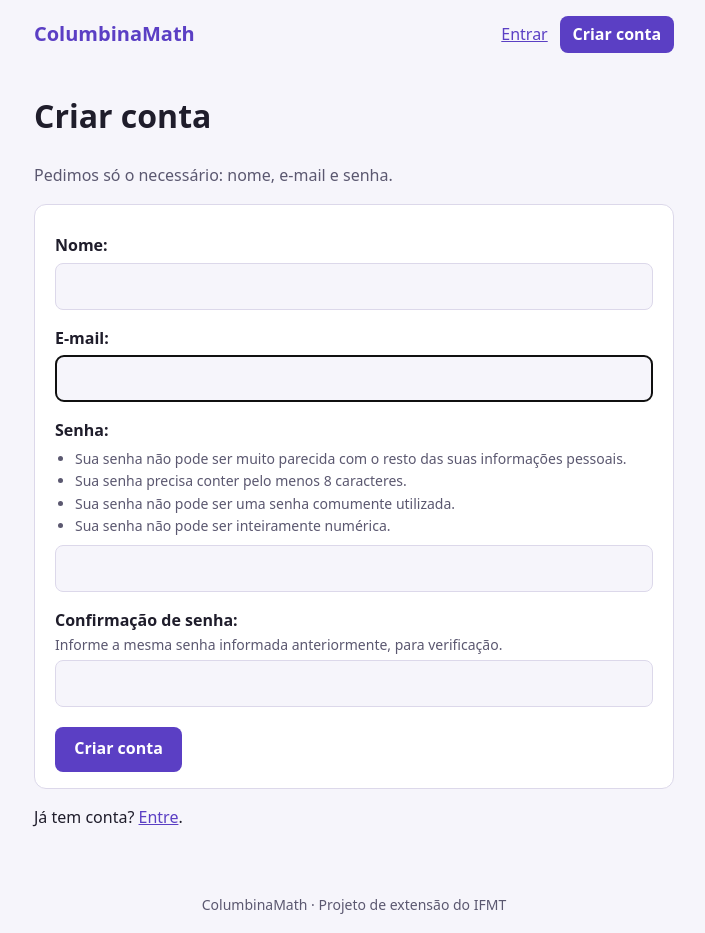
After one commit to th1agopaes/columbinamath, a Django app: page /conta/cadastro/ in a window 1280 px wide. The commit adds this page. Shown: the whole page, without its empty margins (286-991 px from the left). Run offline with Django 5.2, Linux system fonts and the light colour scheme; parts of the project's set-up code (start-up, migrations or seed data) failed here and were passed over.

Commit message:
feat(usuarios): criar conta e entrar com e-mail (#65)
* feat(usuarios): criar conta e entrar com e-mail

Cadastro de estudante (nome, e-mail e senha), login por e-mail sem diferenciar maiúsculas, logout por POST e navegação que mostra quem está conectado.

Refs #43

* docs(scrum): registrar a conclusão da US07

Refs #43

```diff
--- a/backend/config/settings.py
+++ b/backend/config/settings.py
@@ -138,3 +138,8 @@ MAILERS = {
 
 # Modelo de usuário personalizado (definido antes da primeira migração)
 AUTH_USER_MODEL = "usuarios.Usuario"
+
+# Login: para onde ir quando é preciso entrar, depois de entrar e depois de sair
+LOGIN_URL = "usuarios:entrar"
+LOGIN_REDIRECT_URL = "conteudos:lista"
+LOGOUT_REDIRECT_URL = "conteudos:lista"
--- a/backend/config/urls.py
+++ b/backend/config/urls.py
@@ -20,5 +20,6 @@ from django.urls import include, path
 
 urlpatterns = [
     path("admin/", admin.site.urls),
+    path("", include("usuarios.urls")),
     path("", include("conteudos.urls")),
 ]
--- a/backend/usuarios/admin.py
+++ b/backend/usuarios/admin.py
@@ -12,5 +12,7 @@ class UsuarioAdmin(UserAdmin):
     add_fieldsets = UserAdmin.add_fieldsets + (
         ("ColumbinaMath", {"fields": ("email", "tipo")}),
     )
-    list_display = ("username", "email", "first_name", "tipo", "is_staff")
+    list_display = ("email", "first_name", "tipo", "is_active", "is_staff")
     list_filter = UserAdmin.list_filter + ("tipo",)
+    search_fields = ("email", "first_name", "last_name")
+    ordering = ("email",)
--- /dev/null
+++ b/backend/usuarios/forms.py
@@ -0,0 +1,49 @@
+from django import forms
+from django.contrib.auth.forms import AuthenticationForm, BaseUserCreationForm
+
+from .models import TipoUsuario, Usuario
+
+
+class CadastroForm(BaseUserCreationForm):
+    """Cadastro de estudante: só nome, e-mail e senha (RNF003, LGPD)."""
+
+    class Meta:
+        model = Usuario
+        fields = ("first_name", "email")
+        labels = {"first_name": "Nome", "email": "E-mail"}
+
+    def __init__(self, *args, **kwargs):
+        super().__init__(*args, **kwargs)
+        self.fields["first_name"].required = True
+
+    def clean_email(self):
+        email = self.cleaned_data["email"].strip().lower()
+        if Usuario.objects.filter(email__iexact=email).exists():
+            raise forms.ValidationError("Já existe uma conta com este e-mail.")
+        return email
+
+    def save(self, commit=True):
+        usuario = super().save(commit=False)
+        # O username é obrigatório no AbstractUser; usamos o próprio e-mail.
+        usuario.username = usuario.email
+        usuario.tipo = TipoUsuario.ALUNO
+        if commit:
+            usuario.save()
+        return usuario
+
+
+class EntrarForm(AuthenticationForm):
+    """Login por e-mail e senha."""
+
+    # A mensagem não diz qual dos dois campos está errado (US07).
+    error_messages = {
+        **AuthenticationForm.error_messages,
+        "invalid_login": "E-mail ou senha incorretos. Confira e tente de novo.",
+    }
+
+    def __init__(self, *args, **kwargs):
+        super().__init__(*args, **kwargs)
+        self.fields["username"].label = "E-mail"
+        self.fields["username"].widget = forms.EmailInput(
+            attrs={"autofocus": True, "autocomplete": "email"}
+        )
--- a/backend/usuarios/models.py
+++ b/backend/usuarios/models.py
@@ -1,4 +1,4 @@
-from django.contrib.auth.models import AbstractUser
+from django.contrib.auth.models import AbstractUser, UserManager
 from django.db import models
 
 
@@ -10,10 +10,19 @@ class TipoUsuario(models.TextChoices):
     ADMIN = "administrador", "Administrador"
 
 
+class UsuarioManager(UserManager):
+    """Gerenciador de usuários com login por e-mail, sem diferenciar maiúsculas."""
+
+    def get_by_natural_key(self, username):
+        # O Django chama este método no login, passando o valor do USERNAME_FIELD.
+        return self.get(**{f"{self.model.USERNAME_FIELD}__iexact": username})
+
+
 class Usuario(AbstractUser):
     """Usuário do ColumbinaMath.
 
     Herda de AbstractUser os dados de acesso (nome, e-mail, senha com hash e situação) e acrescenta o tipo de perfil.
+    O login é feito pelo e-mail, como no método autenticar(email, senha) do diagrama de classes.
     """
 
     email = models.EmailField("endereço de e-mail", unique=True)
@@ -24,9 +33,21 @@ class Usuario(AbstractUser):
         default=TipoUsuario.ALUNO,
     )
 
+    objects = UsuarioManager()
+
+    # O e-mail identifica o usuário no login; o username continua existindo
+    # porque o AbstractUser e o painel administrativo dependem dele.
+    USERNAME_FIELD = "email"
+    REQUIRED_FIELDS = ["username"]
+
     class Meta:
         verbose_name = "usuário"
         verbose_name_plural = "usuários"
 
     def __str__(self):
-        return self.get_full_name() or self.username
+        return self.get_full_name() or self.email
+
+    def desativar(self):
+        """Desativa a conta sem apagar o histórico (RF001)."""
+        self.is_active = False
+        self.save(update_fields=["is_active"])
--- /dev/null
+++ b/backend/usuarios/urls.py
@@ -0,0 +1,12 @@
+from django.contrib.auth.views import LogoutView
+from django.urls import path
+
+from . import views
+
+app_name = "usuarios"
+
+urlpatterns = [
+    path("conta/entrar/", views.EntrarView.as_view(), name="entrar"),
+    path("conta/sair/", LogoutView.as_view(), name="sair"),
+    path("conta/cadastro/", views.cadastrar, name="cadastro"),
+]
--- a/backend/usuarios/views.py
+++ b/backend/usuarios/views.py
@@ -1 +1,40 @@
-# Create your views here.
+from django.conf import settings
+from django.contrib.auth import login
+from django.contrib.auth.views import LoginView
+from django.shortcuts import redirect, render
+from django.utils.http import url_has_allowed_host_and_scheme
+from django.views.decorators.http import require_http_methods
+
+from .forms import CadastroForm, EntrarForm
+
+
+class EntrarView(LoginView):
+    """Login por e-mail (RF001). Quem já está conectado volta para a trilha."""
+
+    form_class = EntrarForm
+    template_name = "usuarios/entrar.html"
+    redirect_authenticated_user = True
+
+
+@require_http_methods(["GET", "POST"])
+def cadastrar(request):
+    """Cria a conta de estudante e já entra com ela (US07)."""
+    if request.user.is_authenticated:
+        return redirect(settings.LOGIN_REDIRECT_URL)
+
+    proximo = request.POST.get("next") or request.GET.get("next", "")
+    if request.method == "POST":
+        form = CadastroForm(request.POST)
+        if form.is_valid():
+            usuario = form.save()
+            login(request, usuario, backend="django.contrib.auth.backends.ModelBackend")
+            # Só redireciona para endereços do próprio site (evita open redirect).
+            if url_has_allowed_host_and_scheme(
+                proximo, allowed_hosts={request.get_host()}
+            ):
+                return redirect(proximo)
+            return redirect(settings.LOGIN_REDIRECT_URL)
+    else:
+        form = CadastroForm()
+
+    return render(request, "usuarios/cadastro.html", {"form": form, "next": proximo})
--- a/frontend/static/css/estilo.css
+++ b/frontend/static/css/estilo.css
@@ -51,6 +51,42 @@ a {
 .rodape {
   padding: 1rem;
   text-align: center;
+}
+
+.cabecalho {
+  display: flex;
+  flex-wrap: wrap;
+  gap: 0.5rem 1rem;
+  align-items: center;
+  justify-content: space-between;
+  max-width: 42rem;
+  margin: 0 auto;
+}
+
+.menu {
+  display: flex;
+  flex-wrap: wrap;
+  gap: 0.75rem;
+  align-items: center;
+}
+
+.menu form {
+  margin: 0;
+}
+
+.saudacao {
+  color: var(--texto-suave);
+}
+
+/* Botão com aparência de link (o "Sair" precisa ser um POST) */
+.link {
+  padding: 0;
+  border: 0;
+  background: none;
+  color: var(--destaque);
+  font: inherit;
+  text-decoration: underline;
+  cursor: pointer;
 }
 
 .marca {
@@ -175,3 +211,42 @@ fieldset label {
   margin-top: 0;
   font-weight: 600;
 }
+
+.botao-pequeno {
+  padding: 0.35rem 0.8rem;
+}
+
+/* Formulários de conta e de turma */
+.formulario label {
+  display: block;
+  margin-top: 0.75rem;
+  font-weight: 600;
+}
+
+.formulario input[type="text"],
+.formulario input[type="email"],
+.formulario input[type="password"] {
+  width: 100%;
+  margin: 0.25rem 0;
+  padding: 0.6rem;
+  border: 1px solid var(--borda);
+  border-radius: 0.5rem;
+  background: var(--fundo);
+  color: var(--texto);
+  font: inherit;
+}
+
+.formulario .helptext {
+  display: block;
+  color: var(--texto-suave);
+  font-size: 0.875rem;
+}
+
+.formulario .helptext ul {
+  margin: 0.25rem 0;
+  padding-left: 1.25rem;
+}
+
+.formulario .botao {
+  margin-top: 1rem;
+}
--- a/frontend/templates/base.html
+++ b/frontend/templates/base.html
@@ -10,6 +10,18 @@
 <body>
   <header class="cabecalho">
     <a class="marca" href="{% url 'conteudos:lista' %}">ColumbinaMath</a>
+    <nav class="menu" aria-label="Conta">
+      {% if user.is_authenticated %}
+        <span class="saudacao">Olá, {{ user.first_name|default:user.email }}</span>
+        <form method="post" action="{% url 'usuarios:sair' %}">
+          {% csrf_token %}
+          <button class="link" type="submit">Sair</button>
+        </form>
+      {% else %}
+        <a href="{% url 'usuarios:entrar' %}">Entrar</a>
+        <a class="botao botao-pequeno" href="{% url 'usuarios:cadastro' %}">Criar conta</a>
+      {% endif %}
+    </nav>
   </header>
 
   <main class="pagina">
--- /dev/null
+++ b/frontend/templates/usuarios/cadastro.html
@@ -0,0 +1,17 @@
+{% extends "base.html" %}
+
+{% block titulo %}Criar conta · ColumbinaMath{% endblock %}
+
+{% block conteudo %}
+  <h1>Criar conta</h1>
+  <p class="subtitulo">Pedimos só o necessário: nome, e-mail e senha.</p>
+
+  <form method="post" class="cartao formulario">
+    {% csrf_token %}
+    {{ form.as_div }}
+    <input type="hidden" name="next" value="{{ next }}">
+    <button class="botao" type="submit">Criar conta</button>
+  </form>
+
+  <p>Já tem conta? <a href="{% url 'usuarios:entrar' %}{% if next %}?next={{ next|urlencode }}{% endif %}">Entre</a>.</p>
+{% endblock %}
```
Also changed, not shown: backend/usuarios/tests.py (+120 -1 lines), docs/scrum/product-backlog.md (+2 -2 lines), docs/scrum/sprints/sprint-03.md (+5 -5 lines), frontend/templates/usuarios/entrar.html (added, +17 -0 lines), backend/usuarios/migrations/0003_login_por_email.py (added).
